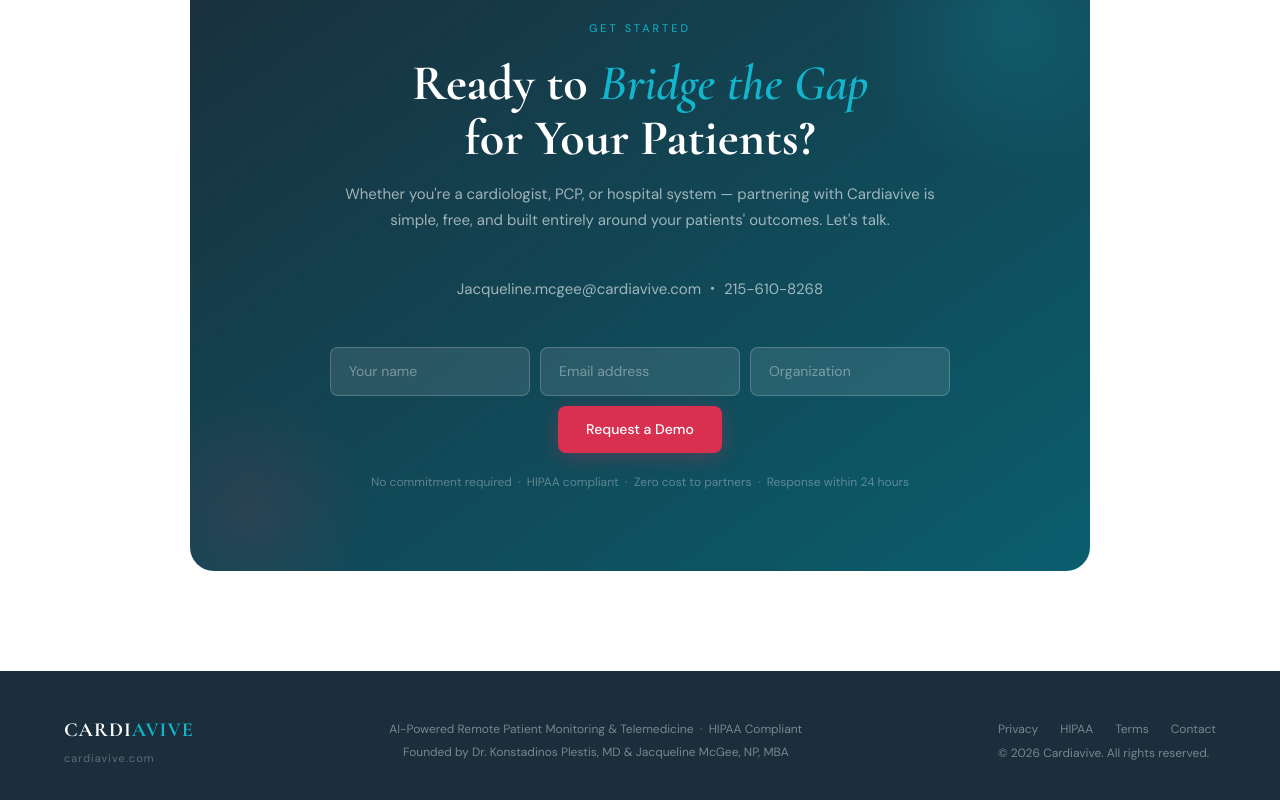
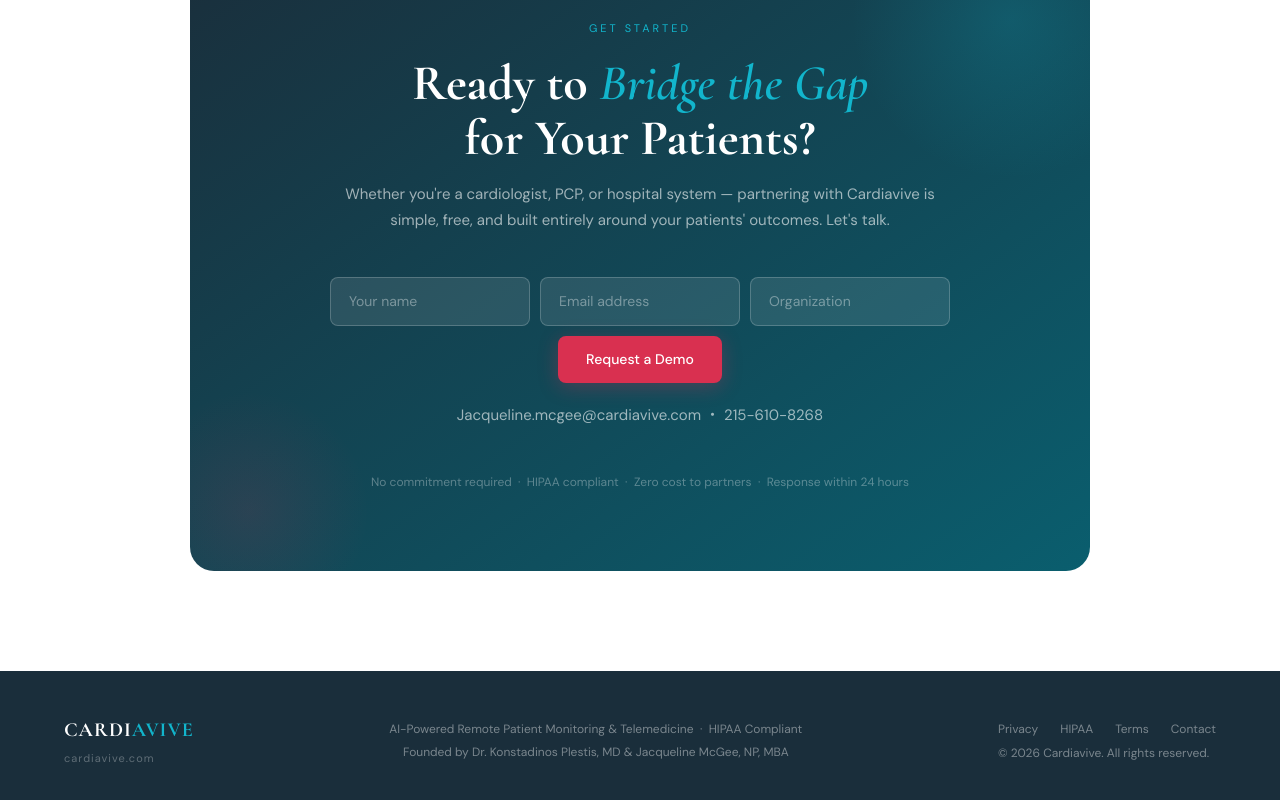
Before and after one commit to glindas-sparkle/cardiavive, a React (Vite) app: page / in a window 1280 px wide. Shown: the part 4996-5796 px from the top of the page. Built offline with nearby package versions, Linux system fonts and the light colour scheme.

Commit message:
Update Contact.jsx
moving additional contact info

```diff
--- a/src/components/Contact.jsx
+++ b/src/components/Contact.jsx
@@ -59,9 +59,6 @@
           Whether you're a cardiologist, PCP, or hospital system — partnering with Cardiavive is
           simple, free, and built entirely around your patients' outcomes. Let's talk.
         </p>
-        <p className="cta-sub">
-          Jacqueline.mcgee@cardiavive.com ・ 215-610-8268
-        </p>
 
 
         {/* ── Form ── */}
@@ -116,7 +113,10 @@
             Something went wrong — please try again or email us directly.
           </p>
         )}
-
+        {/* ── Additional Contact Info ── */}
+        <p className="cta-sub">
+          Jacqueline.mcgee@cardiavive.com ・ 215-610-8268
+        </p>
         {/* ── Fine print ── */}
         <p className="cta-note" style={{ marginTop: status ? '8px' : undefined }}>
           No commitment required &nbsp;·&nbsp; HIPAA compliant &nbsp;·&nbsp; Zero cost to
```
